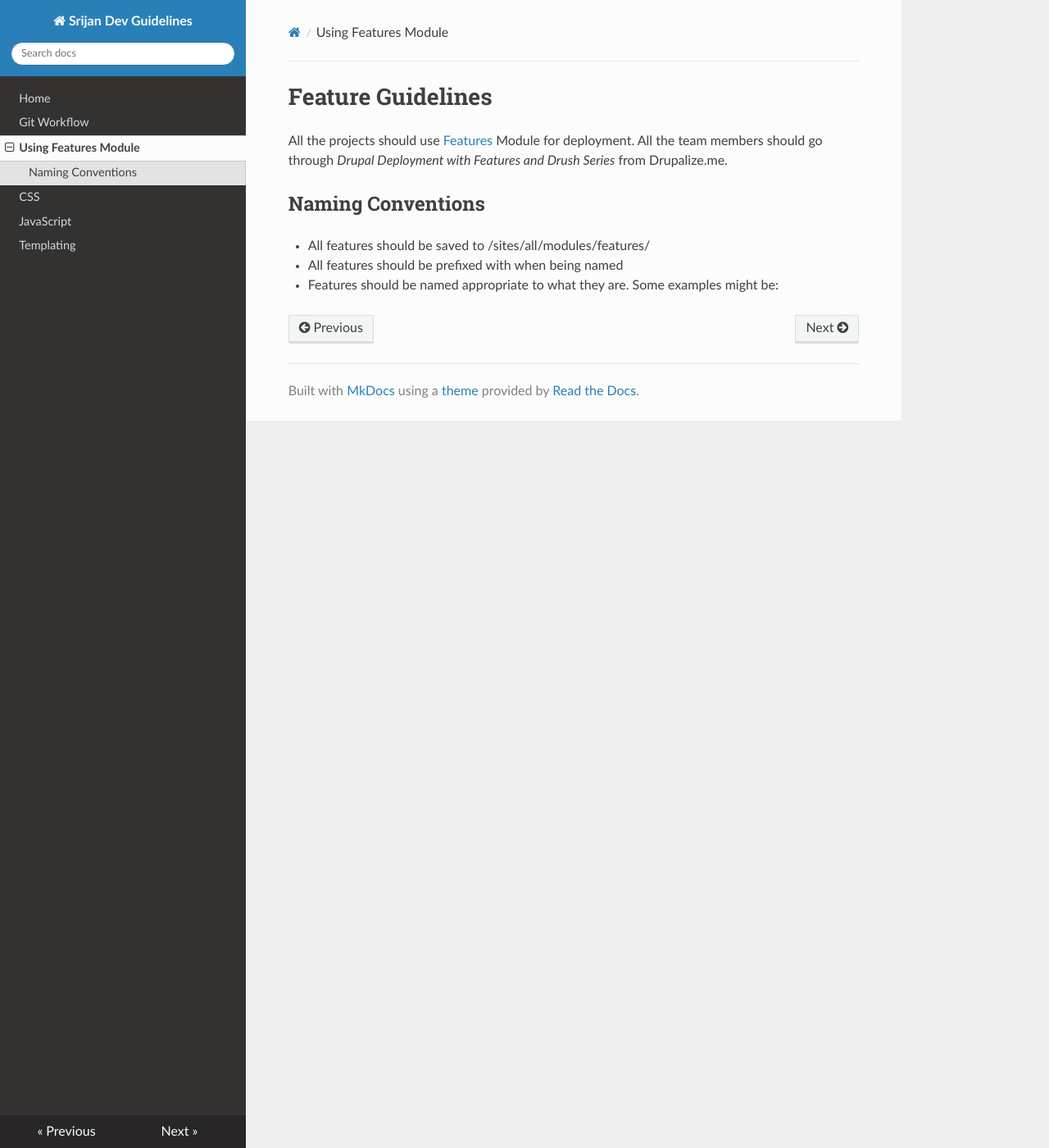
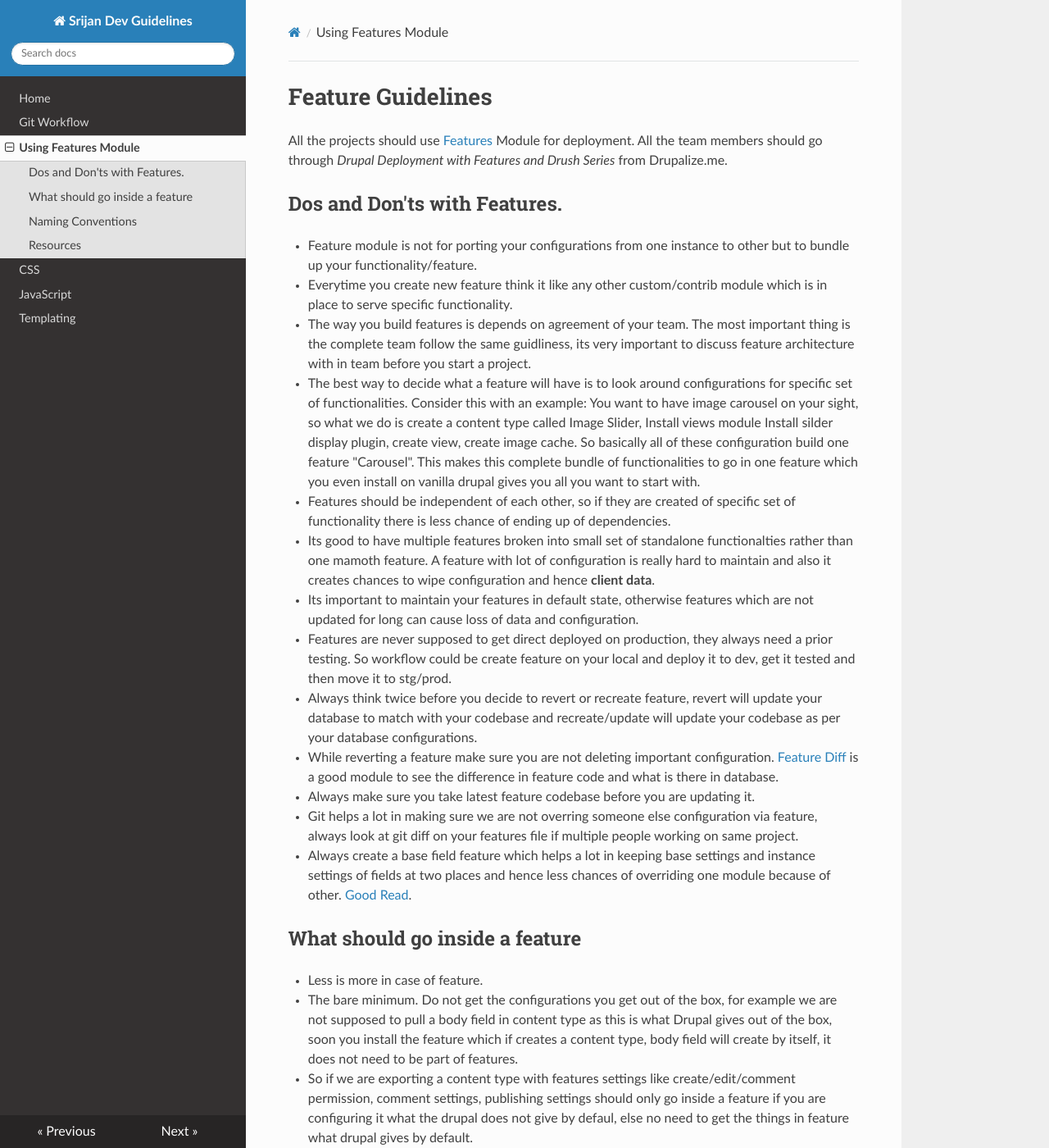
Before and after one commit to riteshgurung/srijan_dev_docs, an MkDocs documentation site: the page built from docs/features_module.md, in a window 1280 px wide and 1400 px high. Shown: the whole window at 82% size. Built offline with MkDocs 1.6.1, drawn with Linux system fonts in a browser that asks for light colours; nearby versions of some CDN libraries; old or Windows-style settings are respelled for this version of MkDocs; some of the changed text lies outside the part shown.

Commit message:
SDD-Feature Update Feature Guidelines.

```diff
--- a/docs/features_module.md
+++ b/docs/features_module.md
@@ -3,7 +3,33 @@
 All the projects should use [Features](https://drupal.org/project/features) Module for deployment. All the team members should go through
 *Drupal Deployment with Features and Drush Series* from Drupalize.me.
 
+## Dos and Don'ts with Features.
+* Feature module is not for porting your configurations from one instance to other but to bundle up your functionality/feature.
+* Everytime you create new feature think it like any other custom/contrib module which is in place to serve specific functionality.
+* The way you build features is depends on agreement of your team. The most important thing is the complete team follow the same guidliness, its very important to discuss feature architecture with in team before you start a project.
+* The best way to decide what a feature will have is to look around configurations for specific set of functionalities. Consider this with an example: You want to have image carousel on your sight, so what we do is create a content type called Image Slider, Install views module Install silder display plugin, create view, create image cache. So basically all of these configuration build one feature "Carousel". This makes this complete bundle of functionalities to go in one feature which you even install  on vanilla drupal gives you all you want to start with.
+* Features should be independent of each other, so if they are created of specific set of functionality there is less chance of ending up of dependencies.
+* Its good to have multiple features broken into small set of standalone functionalties rather than one mamoth feature. A feature with lot of configuration is really hard to maintain and also it creates chances to wipe configuration and hence **client data**.
+* Its important to maintain your features in default state, otherwise features which are not updated for long can cause loss of data and configuration.
+* Features are never supposed to get direct deployed on production, they always need a prior testing. So workflow could be create feature on your local and deploy it to dev, get it tested and then move it to stg/prod.
+* Always think twice before you decide to revert or recreate feature, revert will update your database to match with your codebase and recreate/update will update your codebase as per your database configurations.
+* While reverting a feature make sure you are not deleting important configuration. [Feature Diff](https://www.drupal.org/project/features_diff) is a good module to see the difference in feature code and what is there in database.
+* Always make sure you take latest feature codebase before you are updating it.
+* Git helps a lot in making sure we are not overring someone else configuration via feature, always look at git diff on your features file if multiple people working on same project.
+* Always create a base field feature which helps a lot in keeping base settings and instance settings of fields at two places and hence less chances of overriding one module because of other. [Good Read](https://www.phase2technology.com/blog/new-field-bases-and-instances-in-features/).
+
+## What should go inside a feature
+
+* Less is more in case of feature.
+* The bare minimum. Do not get the configurations you get out of the box, for example we are not supposed to pull a body field in content type as this is what Drupal gives out of the box, soon you install the feature which if creates a content type, body field will create by itself, it does not need to be part of features.
+* So if we are exporting a content type with features settings like create/edit/comment permission, comment settings, publishing settings should only go inside a feature if you are configuring it what the drupal does not give by defaul, else no need to get the things in feature what drupal gives by default.
+*
+
 ## Naming Conventions
 * All features should be saved to /sites/all/modules/features/
 * All features should be prefixed with <project_name> when being named
-* Features should be named appropriate to what they are. Some examples might be:
+* Features should be named appropriate to what they are. Take example of feature mentioned above about image_slider, so if we are workign on project called test so our feature name could be test_image_slider. Now catch is if you are building a feature which is generic enough to be reused in other projects than do not prefix feature module with project name, so all such generaised and resusable feature module might start with "feature_" itself, in our case it would be "feature_image_silder".
+
+## Resources
+* slides.com/arpitrastogi/agenda
+* https://www.phase2technology.com/blog/new-field-bases-and-instances-in-features/
```
